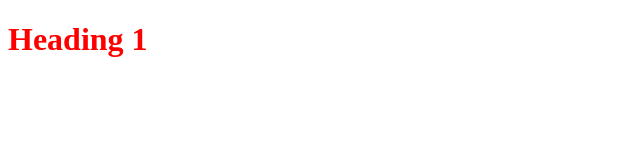
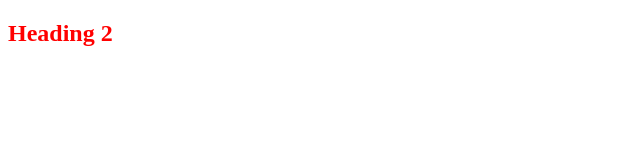
Before and after one commit to veeresh000/andrietutorial, a plain HTML site: page index.html in a window 1280 px wide. Shown: the whole page, without its empty margins (0-640 px from the left). Drawn offline with Linux system fonts and the light colour scheme.

Commit message:
Committed

```diff
--- a/index.html
+++ b/index.html
@@ -5,7 +5,7 @@
     <title>Web Page Title</title>
 </head>
 <body>
-    <h1>Heading 1</h1>
+    <h2>Heading 2</h2>
     <script src="script.js"></script>
 </body>
 </html>
--- a/style.css
+++ b/style.css
@@ -1,3 +1,3 @@
-h1{
+h2{
     color:red
 }
```
